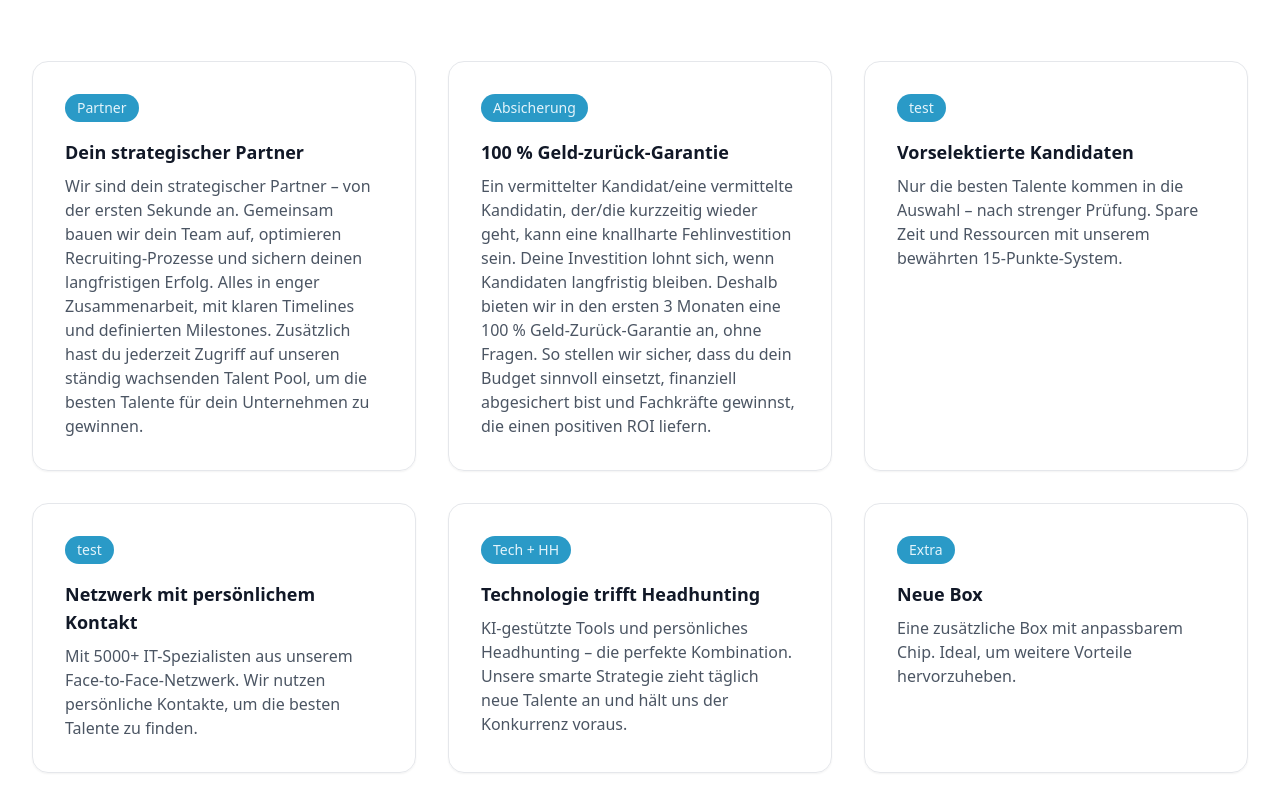
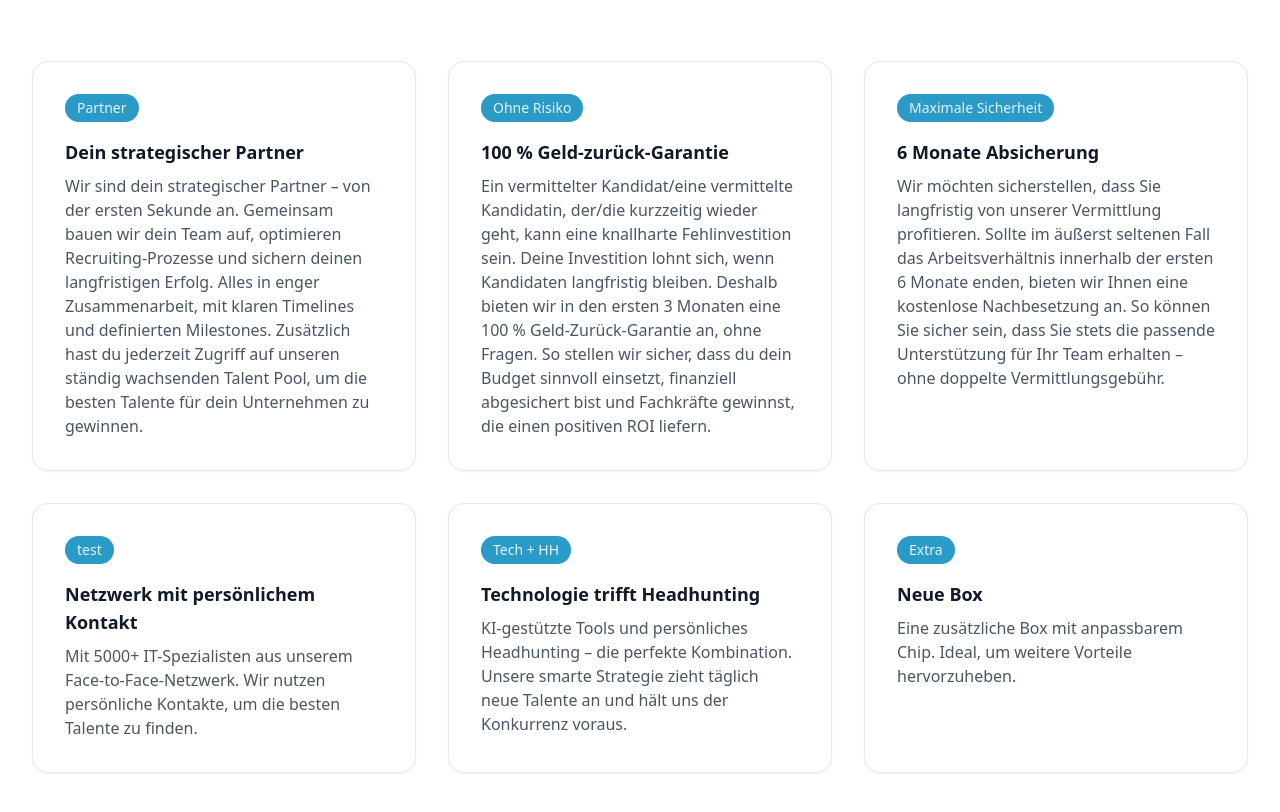
Before and after one commit to MohamedismailTL/talentlinx-website, an Astro site: page / in a window 1280 px wide. Shown: the part 1190-2002 px from the top of the page. Built offline with nearby package versions, Linux system fonts and the light colour scheme; Astro itself is replaced by a stand-in of ours.

Commit message:
Update Features “features”

```diff
--- a/content/features.md
+++ b/content/features.md
@@ -9,7 +9,7 @@ boxes:
       und definierten Milestones. Zusätzlich hast du jederzeit Zugriff auf
       unseren ständig wachsenden Talent Pool, um die besten Talente für dein
       Unternehmen zu gewinnen.
-  - chip: Absicherung
+  - chip: Ohne Risiko
     title: 100 % Geld-zurück-Garantie
     text: Ein vermittelter Kandidat/eine vermittelte Kandidatin, der/die kurzzeitig
       wieder geht, kann eine knallharte Fehlinvestition sein. Deine Investition
@@ -17,10 +17,13 @@ boxes:
       ersten 3 Monaten eine 100 % Geld-Zurück-Garantie an, ohne Fragen. So
       stellen wir sicher, dass du dein Budget sinnvoll einsetzt, finanziell
       abgesichert bist und Fachkräfte gewinnst, die einen positiven ROI liefern.
-  - chip: test
-    title: Vorselektierte Kandidaten
-    text: Nur die besten Talente kommen in die Auswahl – nach strenger Prüfung.
-      Spare Zeit und Ressourcen mit unserem bewährten 15-Punkte-System.
+  - chip: Maximale Sicherheit
+    title: 6 Monate Absicherung
+    text: Wir möchten sicherstellen, dass Sie langfristig von unserer Vermittlung
+      profitieren. Sollte im äußerst seltenen Fall das Arbeitsverhältnis
+      innerhalb der ersten 6 Monate enden, bieten wir Ihnen eine kostenlose
+      Nachbesetzung an. So können Sie sicher sein, dass Sie stets die passende
+      Unterstützung für Ihr Team erhalten – ohne doppelte Vermittlungsgebühr.
   - chip: test
     title: Netzwerk mit persönlichem Kontakt
     text: Mit 5000+ IT-Spezialisten aus unserem Face-to-Face-Netzwerk. Wir nutzen
```
